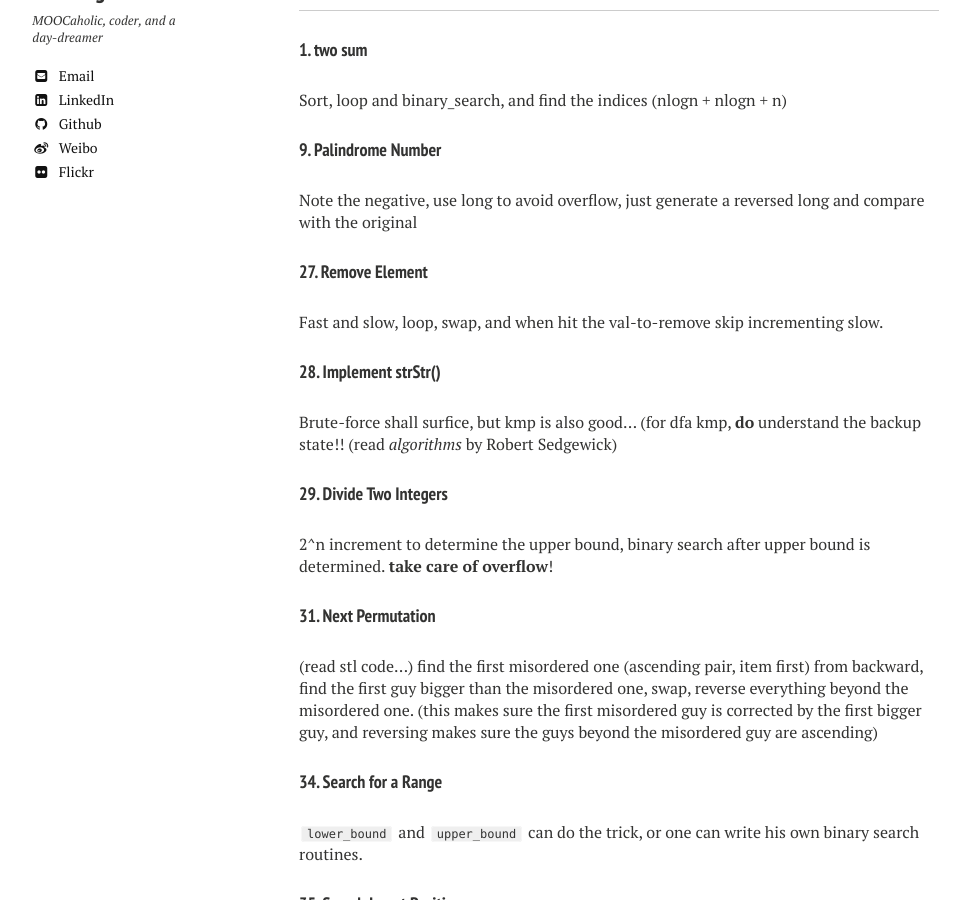
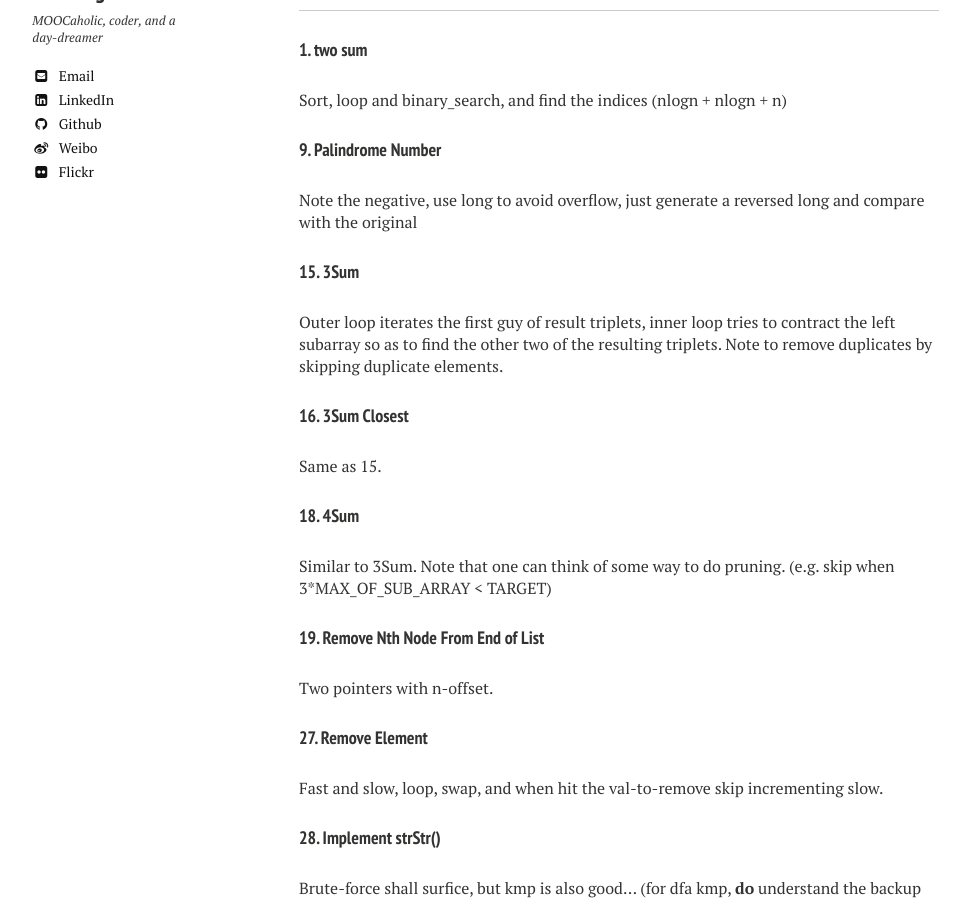
Before and after one commit to jiachengpan/jiachengpan.github.io, a Jekyll site: the page built from _posts/2016-04-27-a-line-for-a-leetcode-problem.markdown, in a window 1280 px wide and 900 px high, scrolled down 272 px. Shown: the whole window, without its empty margins (21-985 px from the left). Built offline with Jekyll 4.4.1, drawn with Linux system fonts in a browser that asks for light colours; some of the changed text lies outside the part shown.

Commit message:
0502 leet code

```diff
--- a/_posts/2016-04-27-a-line-for-a-leetcode-problem.markdown
+++ b/_posts/2016-04-27-a-line-for-a-leetcode-problem.markdown
@@ -21,6 +21,18 @@ Sort, loop and binary_search, and find the indices (nlogn + nlogn + n)
 
 #### 9. Palindrome Number
 Note the negative, use long to avoid overflow, just generate a reversed long and compare with the original
+
+#### 15. 3Sum
+Outer loop iterates the first guy of result triplets, inner loop tries to contract the left subarray so as to find the other two of the resulting triplets. Note to remove duplicates by skipping duplicate elements.
+
+#### 16. 3Sum Closest
+Same as 15.
+
+#### 18. 4Sum
+Similar to 3Sum. Note that one can think of some way to do pruning. (e.g. skip when 3*MAX_OF_SUB_ARRAY < TARGET)
+
+#### 19. Remove Nth Node From End of List
+Two pointers with n-offset.
 
 #### 27. Remove Element
 Fast and slow, loop, swap, and when hit the val-to-remove skip incrementing slow.
@@ -47,6 +59,9 @@ Just loop and call a "transform" function as per the question's requirement
 #### 39. Combination Sum
 DFS, maintaining a current pos in candidates, a current chosen list and current value, and the next chosen candidates being all candidates beyond pos if they are smaller than `(target-current_value)`.
 
+#### 40. Combination Sum II
+DFS, maintaining a start pos in candidates and a current chosen list, push result when current sum equals to target.
+
 #### 46. Permutations
 Sort and `stl::next_permutation` can do the trick
 
@@ -64,6 +79,9 @@ Simple... loop over and maintain a carry
 
 #### 75. Sort Colors
 Partition (see *Algorithms*); or bucket / radix sort.
+
+#### 77. Combinations
+DFS, maintaining a current list and current start.
 
 #### 79. Word Search
 Recursive DFS. Better to reuse `board` to keep track of visited grid -- it's simpler.
@@ -85,6 +103,9 @@ A tree is symmetric if its left subtree is mirror of its right subtree, and left
 
 #### 134. Gas Station
 Contract neighbour net-costs (gas-cost) when both negative or first positive and sum positive, and move the last to first, and do again, until the length is 1 or 2, using the sign of the last element to determine if feasible to travel around.
+
+#### 142. Linked List Cycle II
+Two pointers, fast and slow. Assume the start of circle is X steps away from the head, slow goes K steps after entering the circle and fast goes 2K+2X in total. We have `K%C = (2K+X)%C => (K+X)%C = 0`. i.e. when fast and slow hits, fast is X steps away from the entrance. So we just need to reset slow to head and increment both step by step.
 
 #### 143. Reorder List
 Two pointers to find the middle, reverse the tail, contract the head and tail until met.
```
